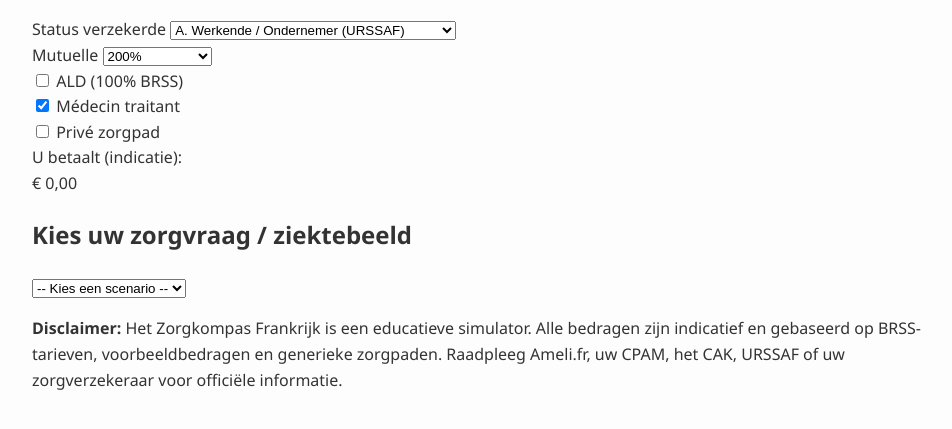
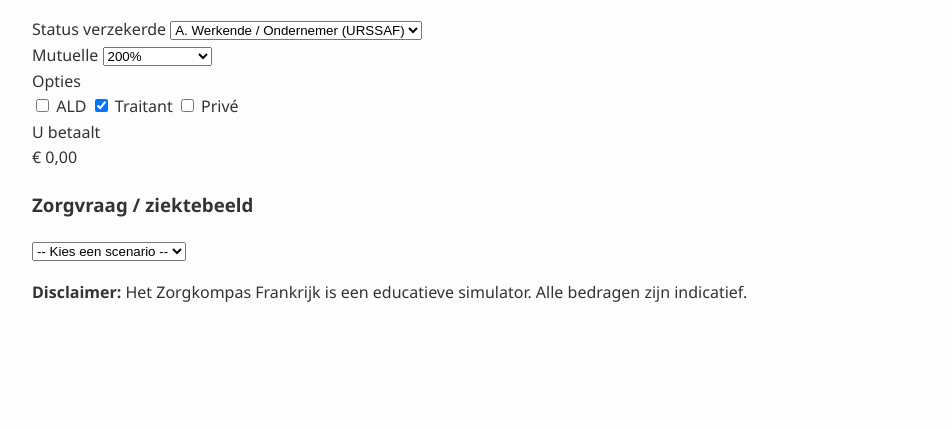
Before and after one commit to antonnoe/zorgkompas-frankrijk, a plain HTML site: page index.html in a window 1280 px wide. Shown: the part 135-564 px from the top of the page, without its empty margins (158-1110 px from the left). Drawn offline with Linux system fonts and the light colour scheme; a script that the page names is missing.

Commit message:
Refactor index.html for improved structure and clarity

```diff
--- a/index.html
+++ b/index.html
@@ -3,38 +3,29 @@
 <head>
 <meta charset="UTF-8">
 <meta name="viewport" content="width=device-width, initial-scale=1.0">
-<title>Zorgkompas Frankrijk – Simulator</title>
+<title>Zorgkompas Frankrijk</title>
 <link rel="stylesheet" href="style.css">
 </head>
 
 <body>
 
-<!-- ========================================================= -->
-<!-- HEADER -->
-<!-- ========================================================= -->
 <header id="zk-header">
     <h1>Zorgkompas Frankrijk</h1>
     <h2>Educatieve simulator voor het Franse zorgstelsel</h2>
 </header>
 
-
-<!-- ========================================================= -->
-<!-- FLOATING DASHBOARD (STATUS VERZEKERDE) -->
-<!-- ========================================================= -->
 <div id="zk-dashboard">
 
-    <!-- STATUS VERZEKERDE -->
-    <div class="zk-dash-group">
+    <div class="zk-dash-block">
         <label>Status verzekerde</label>
         <select id="profile-status">
             <option value="worker">A. Werkende / Ondernemer (URSSAF)</option>
-            <option value="pensioner">B. Gepensioneerd (S1 / Verdragsgerechtigd)</option>
+            <option value="pensioner">B. Gepensioneerd (S1)</option>
             <option value="resident">C. Inwoner (PUMa / CSM)</option>
         </select>
     </div>
 
-    <!-- MUTUELLE -->
-    <div class="zk-dash-group">
+    <div class="zk-dash-block">
         <label>Mutuelle</label>
         <select id="profile-mutuelle">
             <option value="0">Geen mutuelle</option>
@@ -45,74 +36,36 @@
         </select>
     </div>
 
-    <!-- ALD -->
-    <div class="zk-dash-group checkbox">
-        <input type="checkbox" id="profile-ald">
-        <label for="profile-ald">ALD (100% BRSS)</label>
+    <div class="zk-dash-block small">
+        <label>Opties</label>
+        <div class="zk-opt-row">
+            <label><input type="checkbox" id="profile-ald"> ALD</label>
+            <label><input type="checkbox" id="profile-traitant" checked> Traitant</label>
+            <label><input type="checkbox" id="profile-private"> Privé</label>
+        </div>
     </div>
 
-    <!-- MÉDECIN TRAITANT -->
-    <div class="zk-dash-group checkbox">
-        <input type="checkbox" id="profile-traitant" checked>
-        <label for="profile-traitant">Médecin traitant</label>
-    </div>
-
-    <!-- PRIVÉ VS PUBLIEK -->
-    <div class="zk-dash-group checkbox">
-        <input type="checkbox" id="profile-private">
-        <label for="profile-private">Privé zorgpad</label>
-    </div>
-
-
-    <!-- TOTAAL -->
-    <div id="zk-total-box">
-        <div id="zk-total-label">U betaalt (indicatie):</div>
-        <div id="zk-total-value">€ 0,00</div>
-        <div id="zk-total-warnings"></div>
+    <div id="zk-total">
+        <div class="zk-total-label">U betaalt</div>
+        <div class="zk-total-value" id="zk-total-value">€ 0,00</div>
+        <div class="zk-total-note" id="zk-total-warnings"></div>
     </div>
 
 </div>
 
-
-
-<!-- ========================================================= -->
-<!-- SCENARIO SELECTIE -->
-<!-- ========================================================= -->
-<section id="zk-scenario-section">
-    <h2>Kies uw zorgvraag / ziektebeeld</h2>
-
+<section id="zk-scenario-panel">
+    <h3>Zorgvraag / ziektebeeld</h3>
     <select id="zk-scenario-select">
         <option value="">-- Kies een scenario --</option>
-        <!-- Wordt dynamisch gevuld door script.js -->
     </select>
 </section>
 
+<section id="zk-detail-container"></section>
 
-
-<!-- ========================================================= -->
-<!-- DETAIL RENDERCONTAINER -->
-<!-- ========================================================= -->
-<section id="zk-detail-container">
-    <!-- Scenario-resultaat komt hier -->
-</section>
-
-
-
-<!-- ========================================================= -->
-<!-- DISCLAIMER -->
-<!-- ========================================================= -->
 <footer id="zk-footer">
-    <p><strong>Disclaimer:</strong> Het Zorgkompas Frankrijk is een educatieve simulator.
-    Alle bedragen zijn indicatief en gebaseerd op BRSS-tarieven, voorbeeldbedragen en
-    generieke zorgpaden. Raadpleeg Ameli.fr, uw CPAM, het CAK, URSSAF of uw zorgverzekeraar
-    voor officiële informatie.</p>
+    <p><strong>Disclaimer:</strong> Het Zorgkompas Frankrijk is een educatieve simulator. Alle bedragen zijn indicatief.</p>
 </footer>
 
-
-
-<!-- ========================================================= -->
-<!-- SCRIPTS -->
-<!-- ========================================================= -->
 <script src="scenarios.js"></script>
 <script src="scenarioEngine.js"></script>
 <script src="script.js"></script>
```
